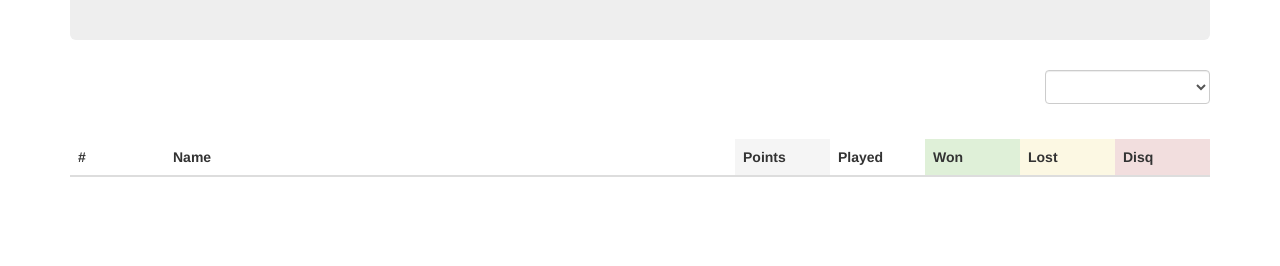
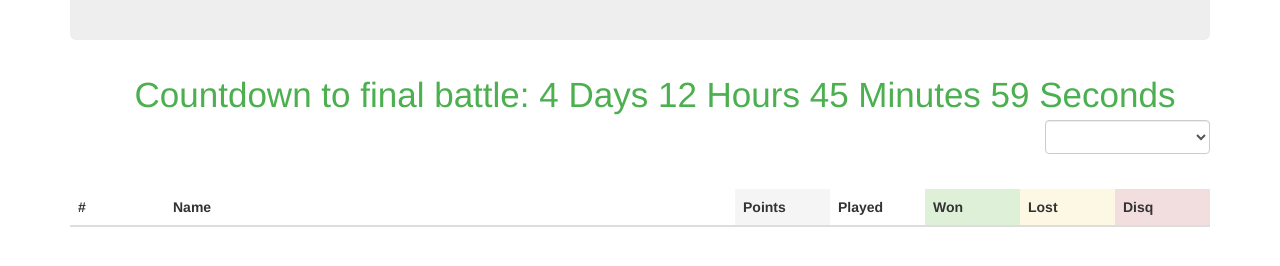
Before and after one commit to TimothySealy/robocode-competition-backend, a website: page www/index.html in a window 1280 px wide. Shown: the part 148-414 px from the top of the page. Drawn offline with nearby package versions, Linux system fonts and the light colour scheme; some packages are replaced by stand-ins of ours; no server answers.

Commit message:
Added countdown timer.

```diff
--- a/www/index.html
+++ b/www/index.html
@@ -10,8 +10,34 @@
     <!-- Bootstrap and jQuery -->
     <link rel="stylesheet" href="https://maxcdn.bootstrapcdn.com/bootstrap/3.3.7/css/bootstrap.min.css" integrity="sha384-BVYiiSIFeK1dGmJRAkycuHAHRg32OmUcww7on3RYdg4Va+PmSTsz/K68vbdEjh4u" crossorigin="anonymous">
     <link rel="stylesheet" href="https://maxcdn.bootstrapcdn.com/bootstrap/3.3.7/css/bootstrap-theme.min.css" integrity="sha384-rHyoN1iRsVXV4nD0JutlnGaslCJuC7uwjduW9SVrLvRYooPp2bWYgmgJQIXwl/Sp" crossorigin="anonymous">
-    <script   src="https://code.jquery.com/jquery-3.1.1.min.js"   integrity="sha256-hVVnYaiADRTO2PzUGmuLJr8BLUSjGIZsDYGmIJLv2b8="   crossorigin="anonymous"></script>
+    <script src="https://code.jquery.com/jquery-3.1.1.min.js" integrity="sha256-hVVnYaiADRTO2PzUGmuLJr8BLUSjGIZsDYGmIJLv2b8=" crossorigin="anonymous"></script>
     <script src="https://maxcdn.bootstrapcdn.com/bootstrap/3.3.7/js/bootstrap.min.js" integrity="sha384-Tc5IQib027qvyjSMfHjOMaLkfuWVxZxUPnCJA7l2mCWNIpG9mGCD8wGNIcPD7Txa" crossorigin="anonymous"></script>
+
+    <script>
+    // Set the date we're counting down to
+    var countDownDate = new Date("April 12, 2019 20:00:00").getTime();
+    var x = setInterval(function() {
+      var now = new Date().getTime();
+      var distance = countDownDate - now;
+
+      // Time calculations for days, hours, minutes and seconds
+      var days = Math.floor(distance / (1000 * 60 * 60 * 24));
+      var hours = Math.floor((distance % (1000 * 60 * 60 * 24)) / (1000 * 60 * 60));
+      var minutes = Math.floor((distance % (1000 * 60 * 60)) / (1000 * 60));
+      var seconds = Math.floor((distance % (1000 * 60)) / 1000);
+
+      // Display the result in the element with id="demo"
+      document.getElementById("deadline").innerHTML = days + " Days " + hours + " Hours "
+      + minutes + " Minutes " + seconds + " Seconds ";
+
+      // If the count down is finished, write some text
+      if (distance < 0) {
+        clearInterval(x);
+        document.getElementById("deadline").innerHTML = "EXPIRED";
+      }
+    }, 1000);
+    </script>
+
 </head>
 <body>
 <div class="container" ng-controller="HeaderCtrl">
@@ -67,6 +93,15 @@
             </div>
         </div>
     </div>
+
+    <div class="countdown">
+        <div class="container">
+          <div class="row">
+            Countdown to final battle:
+            <span id="deadline"></span>
+          </div>
+        </div>
+    </div>
 </div>
 
 
--- a/www/styles/robocodecup.css
+++ b/www/styles/robocodecup.css
@@ -24,6 +24,11 @@
     vertical-align: middle;
 }
 
+.countdown {
+  font-size: 2.5em;
+  color: #4CAF50;
+  text-align: center;
+}
 
 /* make sidebar nav vertical */
 @media (min-width: 768px) {
```
